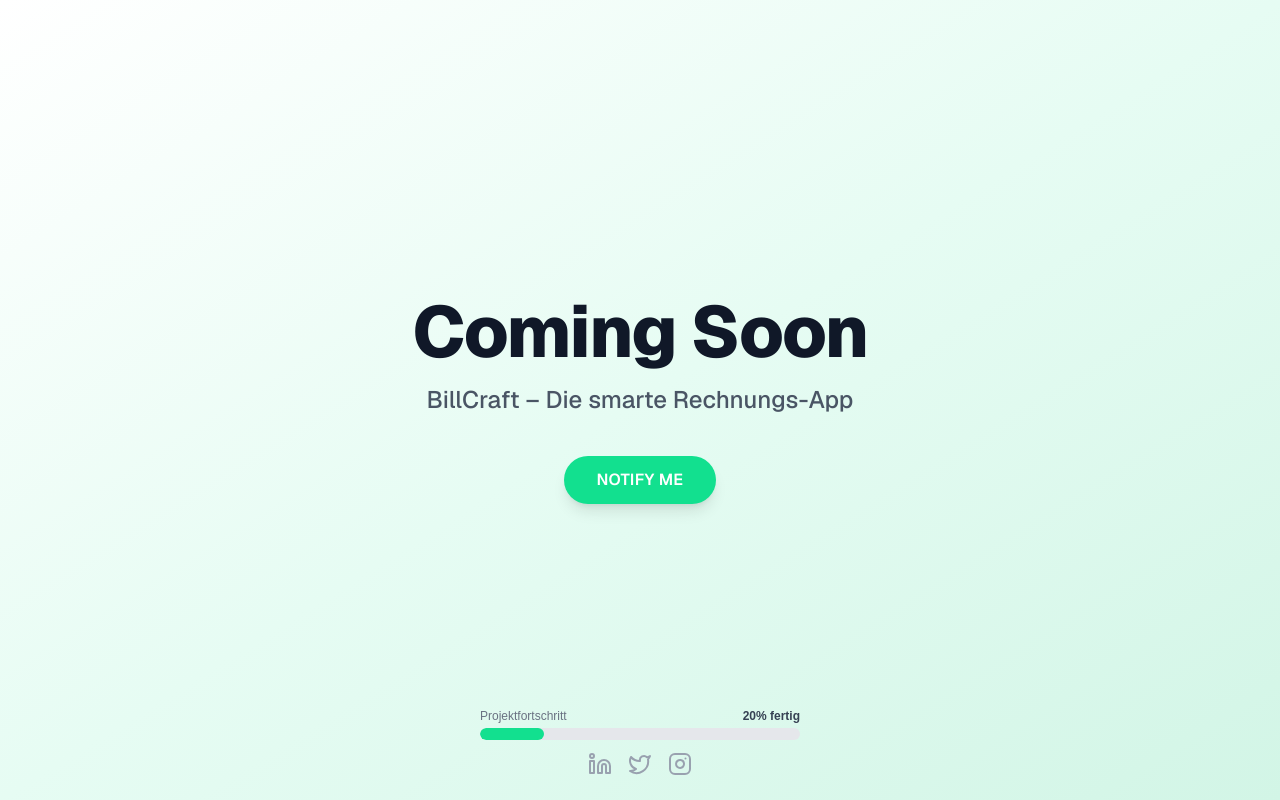
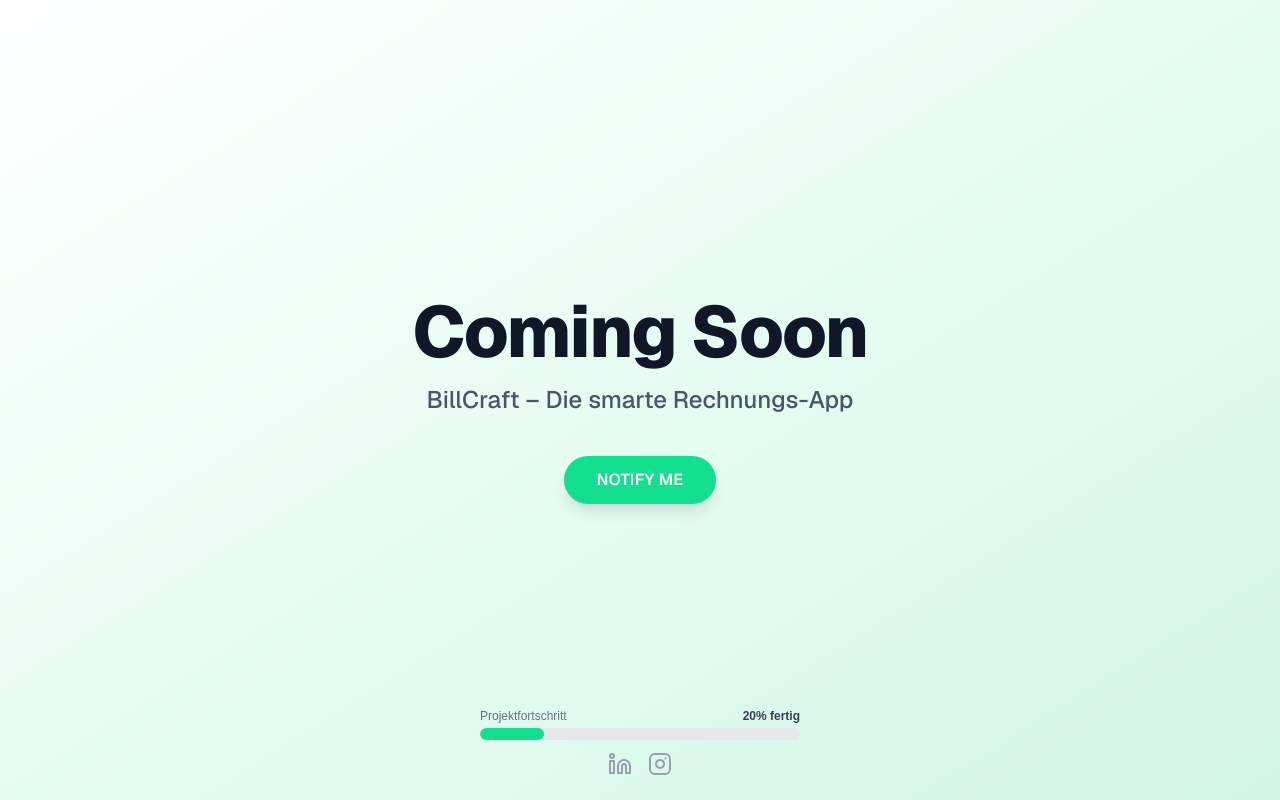
Before and after one commit to Friedrich-X/billcraft-landingpage, a Next.js app: page / in a window 1280 px wide. Built offline with nearby package versions, Linux system fonts and the light colour scheme.

Commit message:
Social media links

```diff
--- a/src/components/ComingSoon.tsx
+++ b/src/components/ComingSoon.tsx
@@ -211,13 +211,10 @@
         </div>
         {/* Social Media Icons */}
         <div className="flex gap-4 justify-center mt-1">
-          <a href="https://linkedin.com" target="_blank" rel="noopener noreferrer" aria-label="LinkedIn" className="text-gray-400 hover:text-[#12E08F] transition-colors duration-200">
+          <a href="https://www.linkedin.com/in/eliasratt/" target="_blank" rel="noopener noreferrer" aria-label="LinkedIn" className="text-gray-400 hover:text-[#12E08F] transition-colors duration-200">
             <Linkedin size={24} strokeWidth={2} />
           </a>
-          <a href="https://twitter.com" target="_blank" rel="noopener noreferrer" aria-label="Twitter" className="text-gray-400 hover:text-[#12E08F] transition-colors duration-200">
-            <Twitter size={24} strokeWidth={2} />
-          </a>
-          <a href="https://instagram.com" target="_blank" rel="noopener noreferrer" aria-label="Instagram" className="text-gray-400 hover:text-[#12E08F] transition-colors duration-200">
+          <a href="https://instagram.com/elias.ratt" target="_blank" rel="noopener noreferrer" aria-label="Instagram" className="text-gray-400 hover:text-[#12E08F] transition-colors duration-200">
             <Instagram size={24} strokeWidth={2} />
           </a>
         </div>
```
